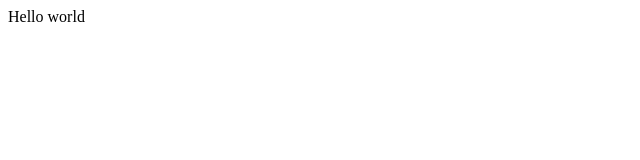
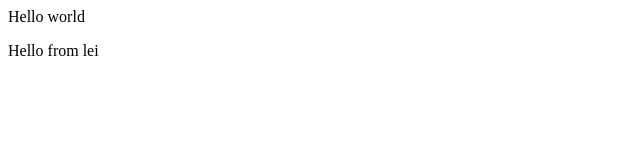
Before and after one commit to apu-pixel/ACIT2911, a plain HTML site: page index.html in a window 1280 px wide. Shown: the full height of the page, 0-640 px from the left. Drawn offline with Linux system fonts and the light colour scheme.

Commit message:
modified index.html

```diff
--- a/index.html
+++ b/index.html
@@ -5,6 +5,7 @@
 	</head>
 		<body>
 			<p>Hello world</p>
+			<p1>Hello from lei</p1>
 		</body>
 
 
```
